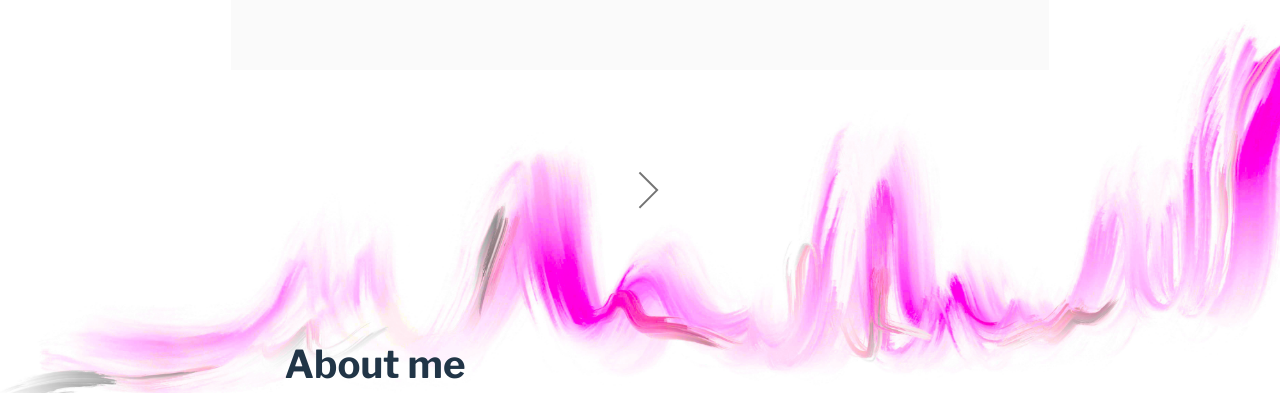
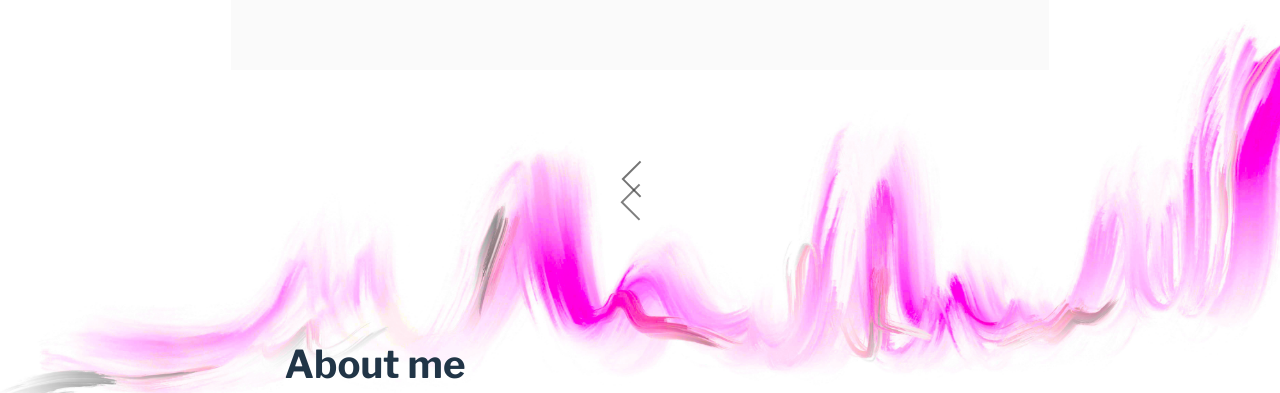
Before and after one commit to lgundry/portfolio-frontend, a React (Vite) app: page / in a window 1280 px wide. Shown: the part 397-790 px from the top of the page. Built offline with nearby package versions, Linux system fonts and the light colour scheme.

Commit message:
fix: update scroll indicator with double down arrows and scroll functionality

```diff
--- a/src/assets/components/intro/ScrollIndicator.component.css
+++ b/src/assets/components/intro/ScrollIndicator.component.css
@@ -3,6 +3,22 @@
   justify-content: center;
   align-items: center;
   height: 30vh;
+  background: none;
+  border: none;
+  cursor: pointer;
+  padding: 0;
+  transition: opacity 0.3s ease;
+}
+
+.scroll-indicator:hover {
+  opacity: 0.8;
+}
+
+.scroll-indicator__arrows {
+  display: flex;
+  flex-direction: column;
+  gap: 4px;
+  align-items: center;
 }
 
 .scroll-indicator__arrow {
@@ -10,19 +26,28 @@
   height: 24px;
   border: 2px solid currentColor;
   border-top: none;
-  border-left: none;
-  transform: rotate(-45deg);
+  border-right: none;
+  transform: rotate(45deg);
   animation: scroll-bounce 2s infinite;
   opacity: 0.7;
 }
 
+.scroll-indicator__arrow:first-child {
+  animation-delay: 0s;
+}
+
+.scroll-indicator__arrow:last-child {
+  animation-delay: 0.3s;
+  margin-top: -8px;
+}
+
 @keyframes scroll-bounce {
   0%, 100% {
-    transform: rotate(-45deg) translateY(0);
+    transform: rotate(45deg) translateY(0);
     opacity: 0.7;
   }
   50% {
-    transform: rotate(-45deg) translateY(10px);
+    transform: rotate(45deg) translateY(10px);
     opacity: 0.3;
   }
 }
--- a/src/assets/components/intro/ScrollIndicator.component.tsx
+++ b/src/assets/components/intro/ScrollIndicator.component.tsx
@@ -1,10 +1,26 @@
 import './ScrollIndicator.component.css'
 
 function ScrollIndicator() {
+  const handleScroll = () => {
+    const element = document.getElementById('about__container');
+    if (element) {
+      const navHeight = document.querySelector('.nav__container')?.clientHeight || 0;
+      const offsetTop = element.offsetTop - navHeight;
+      window.scrollTo({ top: offsetTop, behavior: 'smooth' });
+    }
+  };
+
   return (
-    <div className="scroll-indicator">
-      <div className="scroll-indicator__arrow"></div>
-    </div>
+    <button
+      className="scroll-indicator"
+      onClick={handleScroll}
+      aria-label="Scroll to About section"
+    >
+      <div className="scroll-indicator__arrows">
+        <div className="scroll-indicator__arrow"></div>
+        <div className="scroll-indicator__arrow"></div>
+      </div>
+    </button>
   )
 }
 
```
